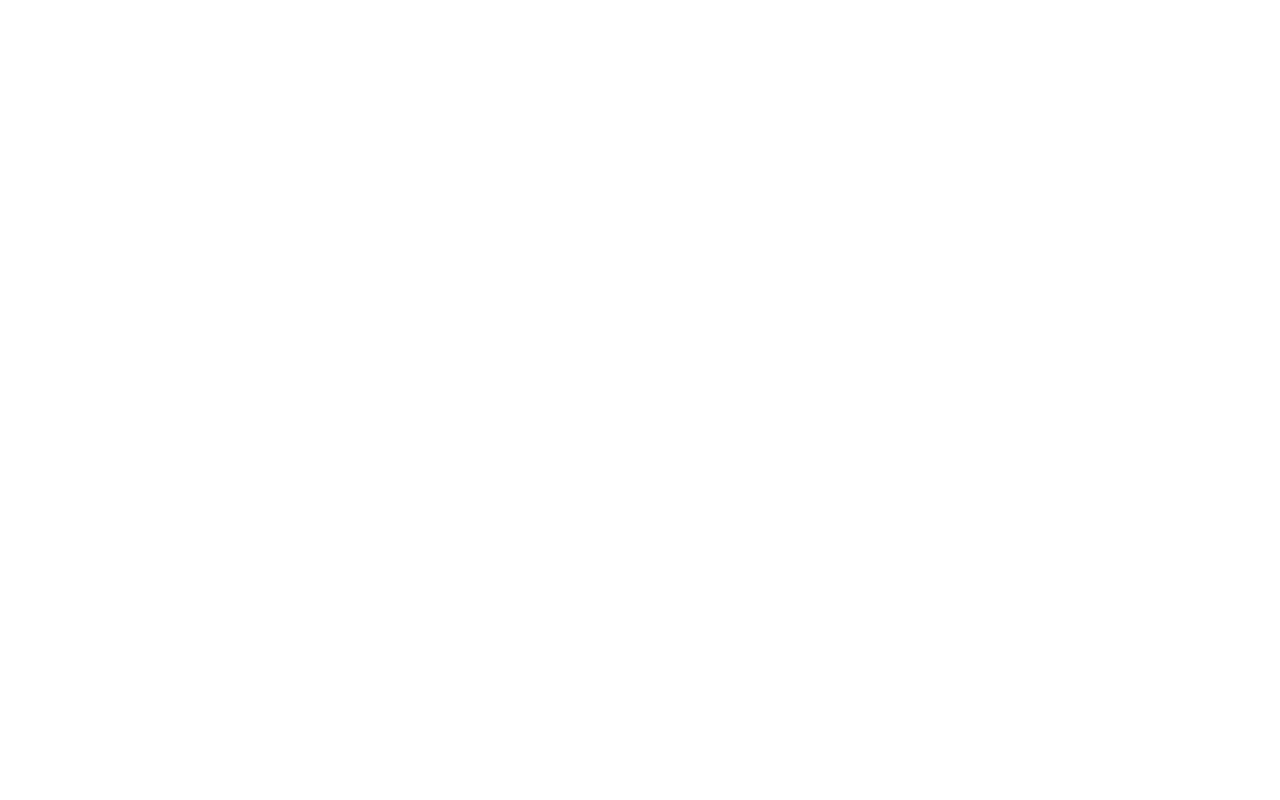
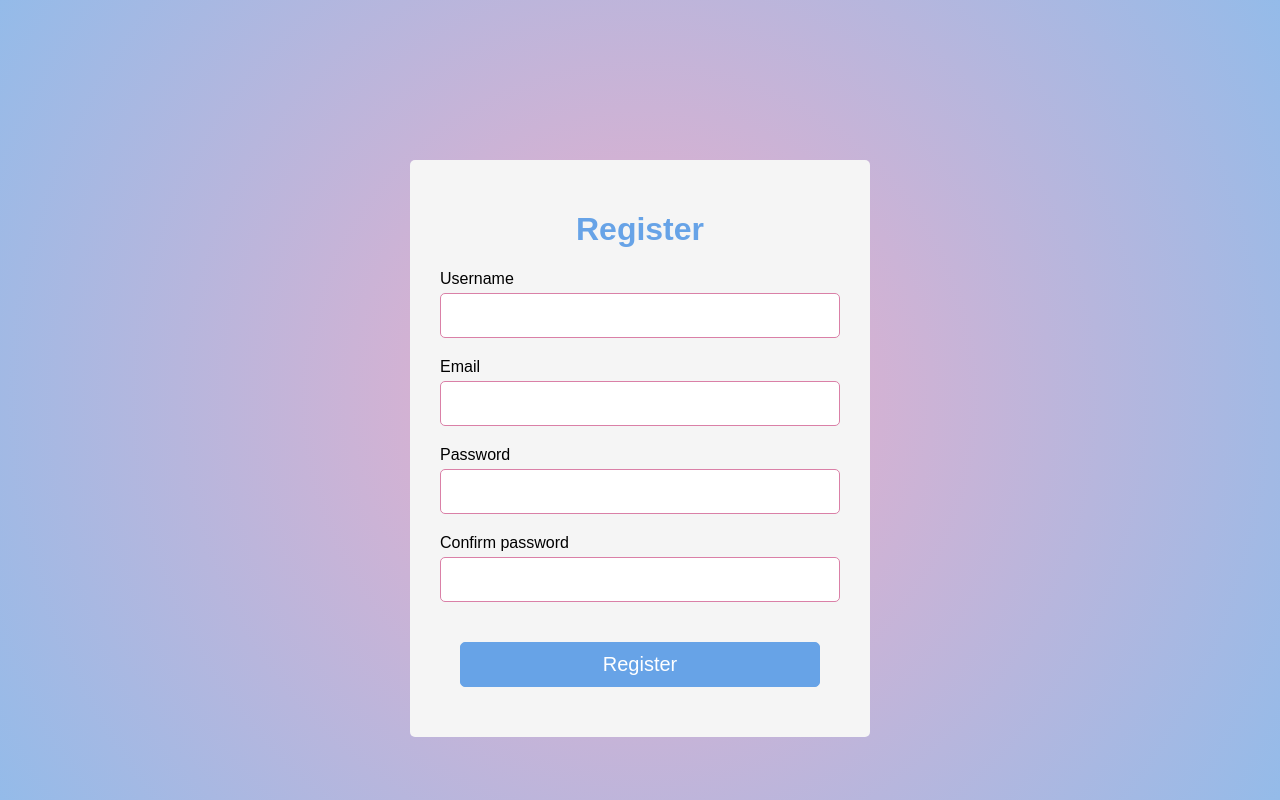
Before and after one commit to rahulvr29/Form-Validation, a plain HTML site: page index.html in a window 1280 px wide. Drawn offline with Linux system fonts and the light colour scheme.

Commit message:
html and css work

```diff
--- a/index.html
+++ b/index.html
@@ -8,7 +8,32 @@
   <title>Form Validation</title>
 </head>
 <body>
-
+    <div class="container">
+      <form action="" id="form">
+        <h1>Register</h1>
+        <div class="input_group">
+          <label for="username">Username</label>
+          <input type="text" id="username" name="username">
+          <div class="error"></div>
+        </div>
+        <div class="input_group">
+          <label for="email">Email</label>
+          <input type="text" id="username" name="email">
+          <div class="error"></div>
+        </div>
+        <div class="input_group">
+          <label for="password">Password</label>
+          <input type="password" id="password" name="password">
+          <div class="error"></div>
+        </div>
+        <div class="input_group">
+          <label for="cpassword">Confirm password</label>
+          <input type="password" id="cpassword" name="cpassword">
+          <div class="error"></div>
+        </div>
+        <button type="submit">Register</button>
+      </form>
+    </div>
 
 
 
--- a/style.css
+++ b/style.css
@@ -0,0 +1,55 @@
+body{
+  background: rgb(238,174,202);
+background: radial-gradient(circle, rgba(238,174,202,1) 0%, rgba(148,187,233,1) 100%);
+background-attachment: fixed;
+margin: 0;
+font-family: 'Poppins', sans-serif;
+}
+#form{
+  width: 400px;
+  margin: 20vh auto 0 auto;
+  background-color: whitesmoke;
+  border-radius: 5px;
+  padding: 30px;
+}
+h1{
+  text-align: center;
+  color:rgb(103, 163, 231) ;
+}
+#form button{
+  background-color: rgb(103, 163, 231);
+  color: white;
+  border: 1px solid rgb(103, 163, 231);
+  padding: 10px;
+  margin: 20px;
+  border-radius: 5px;
+  cursor: pointer;
+  font-size: 20px;
+  width: 90%;
+}
+.input_group{
+  display: flex;
+  flex-direction: column ;
+  margin-bottom: 15px ;
+}
+.input_group input{
+  border-radius: 5px;
+  font-size: 20px;
+  margin-top: 5px;
+  padding: 10px;
+  border: 1px solid rgb(218, 128, 167);
+}
+.input_group input:focus{
+  outline: 0;
+}
+.error{
+  color: rgb(242, 18, 18);
+  font-size: 16px;
+  margin-top: 5px;
+}
+.input_group.success input{
+border-color: #0cc477 ;
+}
+.input_group.error input{
+  border-color: rgb(206, 67, 67) ;
+  }
```
